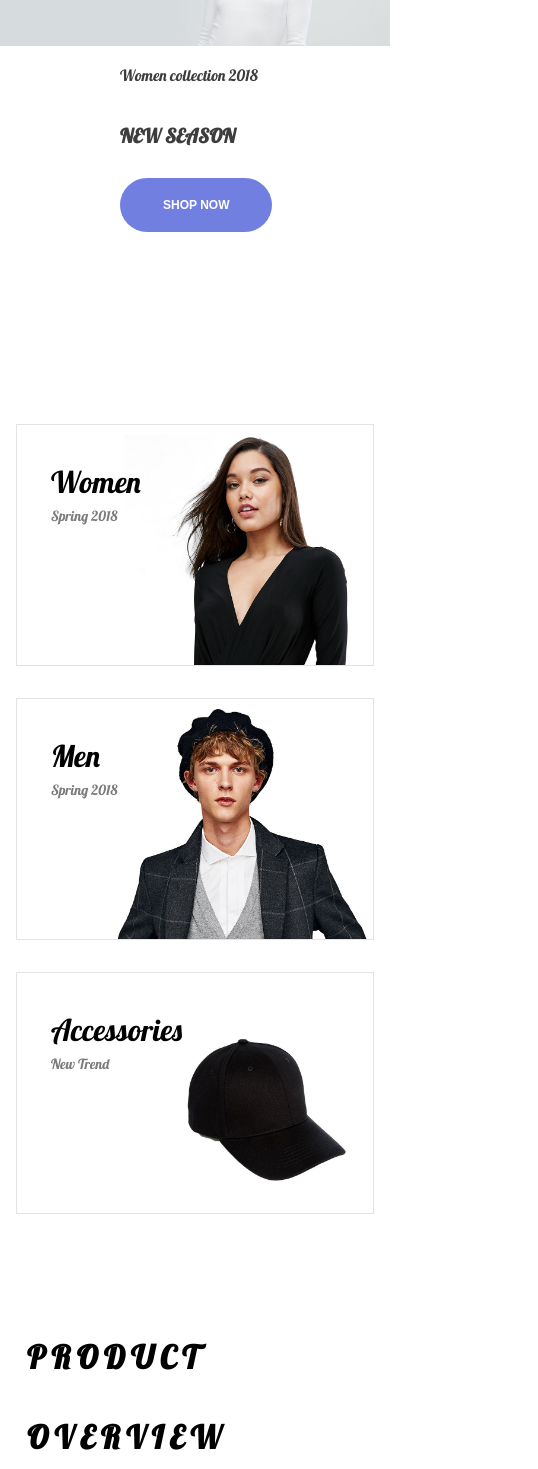
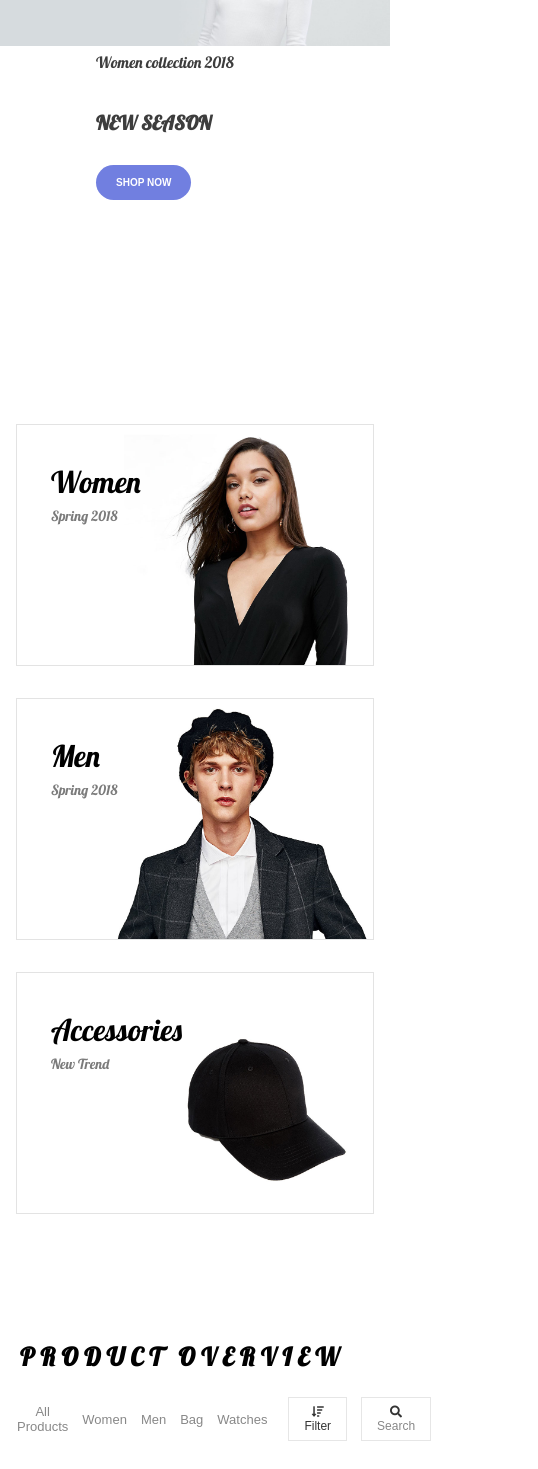
Before and after one commit to 5iveemmy/Doza-store, a React (Create React App) app: page / in a window 390 px wide. Shown: the part 468-1937 px from the top of the page, 538 px wide, since content can reach past the window. Built offline with nearby package versions, Linux system fonts and the light colour scheme; some icons are missing.

Commit message:
finished all screen sizes

```diff
--- a/src/App.css
+++ b/src/App.css
@@ -27,10 +27,19 @@ body {
 }
 
 /* FOr media queries*/
+/* @media screen and (min-width: 1000px) and (max-width: 1200px) {
+  .jus {
+    bottom: 8rem;
+  }
+} */
 @media screen and (max-width: 992px) {
   .slider {
     height: 100vh;
   }
+
+  /* .jus {
+    bottom: 20rem !important;
+  } */
 
   .small-nav {
     display: none;
@@ -57,7 +66,8 @@ body {
   }
 
   .big-links:hover {
-    color: white;
+    color: #0c1a74;
+    transition: ease-in-out 0.5s;
   }
 
   .menu-icon {
@@ -89,7 +99,7 @@ body {
 
   ul.pages-links.active {
     display: block;
-    top: 59px;
+    top: 52px;
     z-index: 1000;
     transform: scaleY(1);
   }
@@ -103,7 +113,7 @@ body {
     font-size: 23px;
   }
   .jus-btn {
-    padding: 16px 30px;
+    padding: 15px 30px !important;
     font-size: 12px;
   }
   .left-arrow,
@@ -114,6 +124,58 @@ body {
   .hlep,
   .touch,
   .newsletter {
-    flex: 0 1 45%;
+    flex: 0 1 45% !important;
   }
 }
+
+@media screen and (max-width: 640px) {
+  .btn {
+    padding: 9px;
+    font-size: 14px;
+  }
+  .filter,
+  .second-search {
+    padding: 7px 15px !important;
+    font-size: 12px !important;
+  }
+  .searcht {
+    font-size: 12px !important;
+  }
+  .spring {
+    margin-bottom: 4rem;
+  }
+  .shopping-icons {
+    width: 30%;
+  }
+  .section {
+    padding: 0px 16px;
+  }
+}
+
+@media screen and (max-width: 575px) {
+  .jus {
+    left: 6rem !important;
+    bottom: 11rem !important;
+  }
+  .jus-btn {
+    padding: 12px 20px !important;
+    font-size: 10px;
+  }
+  .product h1 {
+    font-size: 25px;
+    padding-left: 20px !important;
+  }
+  .section {
+    padding: 0px 10px !important;
+  }
+  .btn {
+    padding: 7px !important;
+    font-size: 13px !important;
+  }
+  .categories,
+  .hlep,
+  .touch,
+  .newsletter {
+    flex: 0 1 93% !important;
+  }
+}
--- a/src/styles/Boxes.css
+++ b/src/styles/Boxes.css
@@ -288,7 +288,7 @@
   position: absolute;
   text-decoration: none;
   top: 16rem;
-  left: 4.5rem;
+  left: 5rem;
   bottom: -65px;
   transform: scaleY(0);
   color: white;
```
